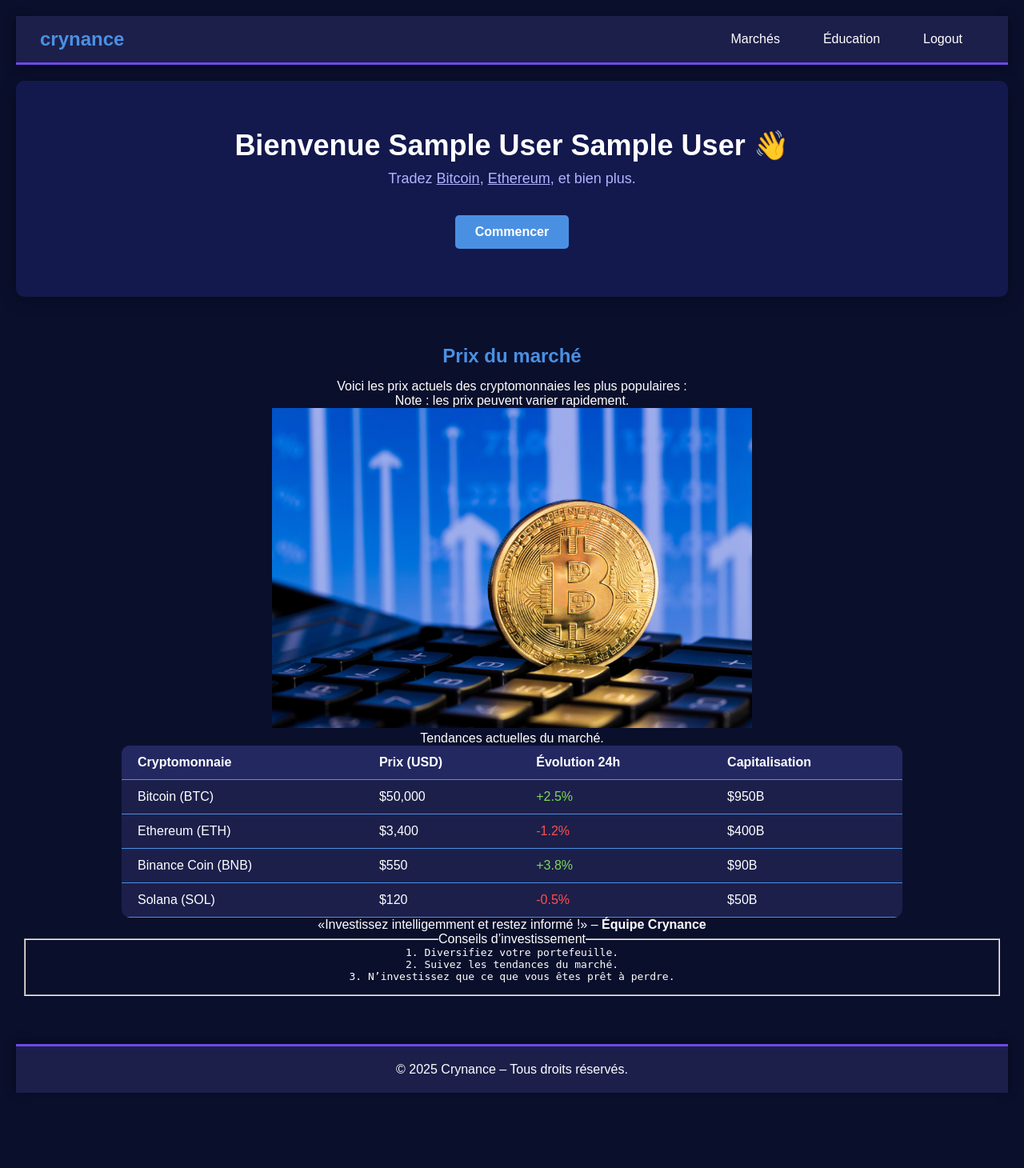
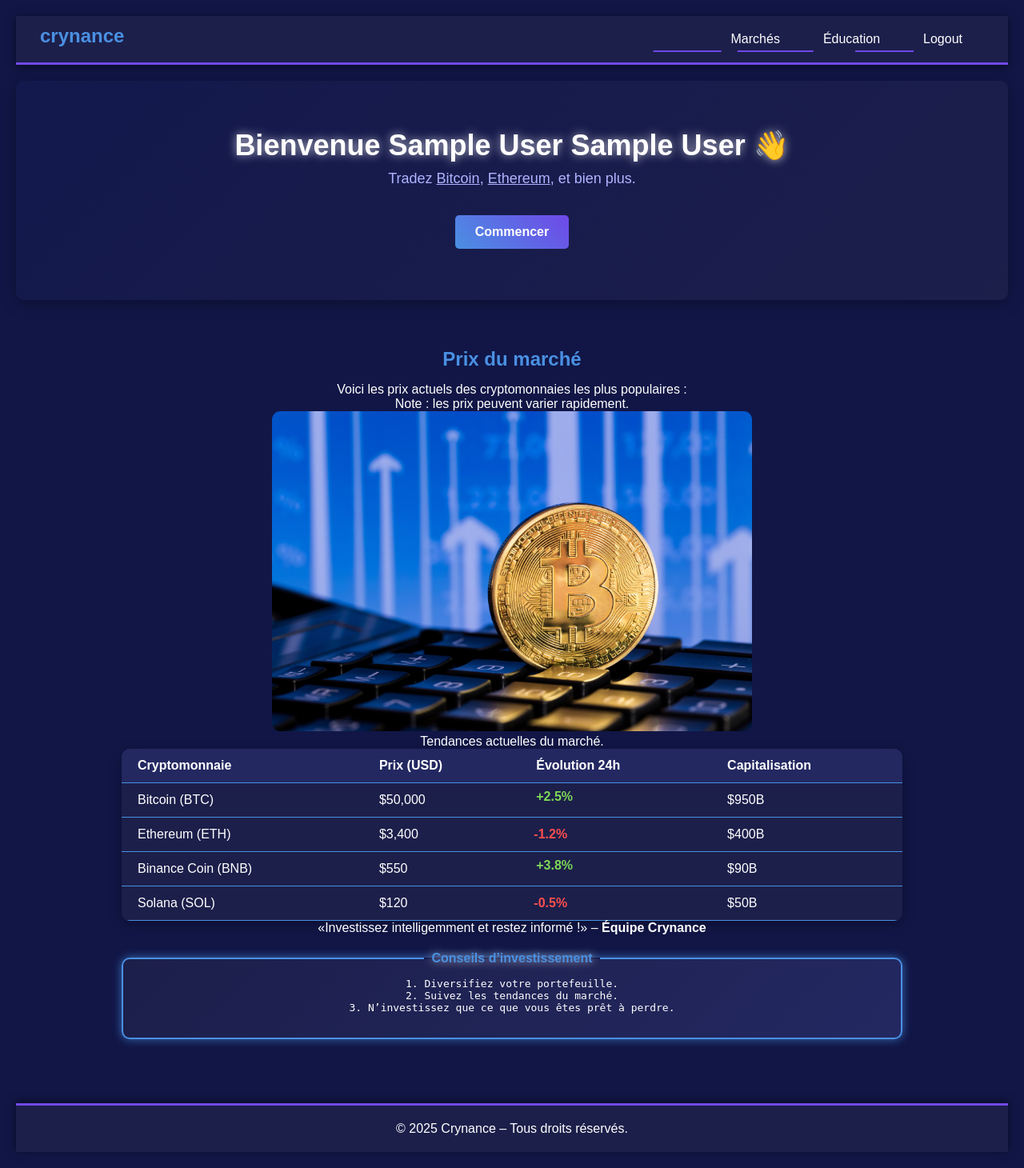
Before and after one commit to ella734/crynance1, a PHP site: page /mainpage.php in a window 1280 px wide. Shown: the whole page at 80% size. Before the commit the page ends 1366 px from the top, so only its background shows below. Run offline with PHP 8.4, Linux system fonts and the light colour scheme; the visitor is signed in with stand-in values (Sample User, id 1).

Commit message:
Update mainpage.css

```diff
--- a/crynance/mainpage.css
+++ b/crynance/mainpage.css
@@ -21,12 +22,29 @@
   margin-bottom: 20px;
   border-bottom: 3px solid #7048e8;
   box-shadow: 0 2px 10px rgba(0, 0, 0, 0.5);
+  position: sticky;
+  top: 0;
+  z-index: 1000;
+  transition: background 0.3s ease, transform 0.3s ease;
+}
+
+nav.scrolled {
+  background: linear-gradient(45deg, #1c1f4a, #2d328f);
+  transform: translateY(0);
+  box-shadow: 0 4px 15px rgba(74, 144, 226, 0.3);
 }
 
 .logo {
   font-size: 24px;
   font-weight: bold;
   color: #4a90e2;
+  transition: transform 0.3s ease, color 0.3s ease;
+  animation: bounce 2s infinite;
+}
+
+.logo:hover {
+  transform: scale(1.1);
+  color: #7048e8;
 }
 
 nav ul {
@@ -43,61 +61,116 @@
   color: white;
   font-size: 16px;
   padding: 8px 12px;
-    transition: color 0.3s, background 0.3s;
+  transition: color 0.3s, background 0.3s, transform 0.2s ease;
   border-radius: 5px;
+  position: relative;
+  overflow: hidden;
 }
 
 nav ul li a:hover {
   color: #4a90e2;
   background: rgba(255, 255, 255, 0.1);
+  transform: translateY(-2px);
+  animation: glow 1.5s infinite;
+}
+
+nav ul li a::after {
+  content: '';
+  position: absolute;
+  bottom: 0;
+  left: 0;
+  width: 100%;
+  height: 2px;
+  background: #7048e8;
+  transform: translateX(-100%);
+  transition: transform 0.3s ease;
+}
+
+nav ul li a:hover::after {
+  transform: translateX(0);
 }
 
 .hero {
   padding: 60px 20px;
-    background: #13184d;
+  background: linear-gradient(135deg, #13184d, #1c1f4a);
   margin-bottom: 30px;
   border-radius: 10px;
   box-shadow: 0 4px 20px rgba(0, 0, 0, 0.3);
+  animation: fadeIn 1s ease-out, scaleIn 1.2s ease-out;
 }
 
 .hero h1 {
   font-size: 36px;
   margin-bottom: 10px;
+  animation: slideUp 0.8s ease-out, textGlow 3s infinite;
 }
 
 .hero p {
   font-size: 18px;
   margin-bottom: 20px;
   color: #b0b3ff;
+  animation: slideUp 1s ease-out;
 }
 
 .btn {
   display: inline-block;
   margin-top: 15px;
   padding: 12px 25px;
-    background: #4a90e2;
+  background: linear-gradient(45deg, #4a90e2, #7048e8);
   color: white;
   text-decoration: none;
   font-weight: bold;
   border-radius: 5px;
-    transition: background 0.3s, transform 0.3s;
+  transition: background 0.3s, transform 0.3s, box-shadow 0.3s;
+  position: relative;
+  overflow: hidden;
+  z-index: 1;
 }
 
 .btn:hover {
-    background: #7048e8;
-    transform: scale(1.05);
+  background: linear-gradient(45deg, #7048e8, #4a90e2);
+  transform: scale(1.1) rotate(2deg);
+  box-shadow: 0 4px 15px rgba(112, 72, 232, 0.5);
+}
+
+.btn::before {
+  content: '';
+  position: absolute;
+  top: 0;
+  left: -100%;
+  width: 100%;
+  height: 100%;
+  background: rgba(255, 255, 255, 0.2);
+  transition: left 0.3s ease;
+  z-index: -1;
+}
+
+.btn:hover::before {
+  left: 0;
+}
+
+figure img {
+  transition: transform 0.5s ease, filter 0.5s ease;
+  border-radius: 10px;
+}
+
+figure img:hover {
+  transform: scale(1.05) rotate(1deg);
+  filter: brightness(1.2);
 }
 
 .crypto-table {
   padding: 30px 10px;
   text-align: center;
   margin-bottom: 30px;
+  animation: slideInLeft 1s ease-out;
 }
 
 .crypto-table h2 {
   margin-bottom: 15px;
   font-size: 24px;
   color: #4a90e2;
+  animation: fadeIn 1s ease-out;
 }
 
 table {
@@ -108,28 +181,95 @@
   color: white;
   border-radius: 10px;
   overflow: hidden;
+  box-shadow: 0 4px 15px rgba(0, 0, 0, 0.3);
 }
 
 th, td {
   padding: 12px 20px;
   border-bottom: 1px solid #4a90e2;
   text-align: left;
+  transition: background 0.3s ease, transform 0.3s ease;
 }
 
 th {
   background: #232861;
+  animation: fadeIn 0.8s ease-out;
+}
+
+tr {
+  transition: transform 0.3s ease, box-shadow 0.3s ease, background 0.3s ease;
 }
 
 tr:hover {
   background: #2d328f;
+  transform: translateX(5px) scale(1.02);
+  box-shadow: 0 2px 10px rgba(74, 144, 226, 0.3);
+}
+
+tr:active {
+  animation: pulse 0.3s ease;
 }
 
 .positive {
   color: #7ed957;
+  font-weight: bold;
+  animation: bounce 2s infinite;
 }
 
 .negative {
   color: #ff4f4f;
+  font-weight: bold;
+  animation: shake 0.5s infinite;
+}
+
+fieldset {
+  border: 2px solid #4a90e2;
+  border-radius: 10px;
+  padding: 15px;
+  margin: 20px auto;
+  width: 80%;
+  background: linear-gradient(135deg, #1c1f4a, #232861);
+  box-shadow: 0 4px 15px rgba(0, 0, 0, 0.3);
+  animation: slideInRight 1s ease-out, glow 3s infinite;
+  transition: transform 0.3s ease, box-shadow 0.3s ease;
+}
+
+fieldset:hover {
+  transform: scale(1.02);
+  box-shadow: 0 6px 20px rgba(74, 144, 226, 0.5);
+}
+
+legend {
+  color: #4a90e2;
+  font-weight: bold;
+  padding: 0 10px;
+  animation: textGlow 3s infinite;
+}
+
+.advice-list {
+  list-style: none;
+  padding: 10px;
+  color: #b0b3ff;
+}
+
+.advice-item {
+  padding: 10px;
+  margin: 5px 0;
+  background: rgba(74, 144, 226, 0.1);
+  border-radius: 5px;
+  transition: transform 0.3s ease, background 0.3s ease, color 0.3s ease;
+  animation: fadeIn 0.5s ease-out;
+}
+
+.advice-item:hover {
+  transform: translateX(10px);
+  background: rgba(112, 72, 232, 0.3);
+  color: #ffffff;
+  animation: pulse 1s infinite;
+}
+
+.advice-item:active {
+  animation: bounce 0.3s ease;
 }
 
 footer {
```
Also changed, not shown: other parts of crynance/mainpage.css (+67 -0 lines). Lines whose indentation alone changed are shown as unchanged.
